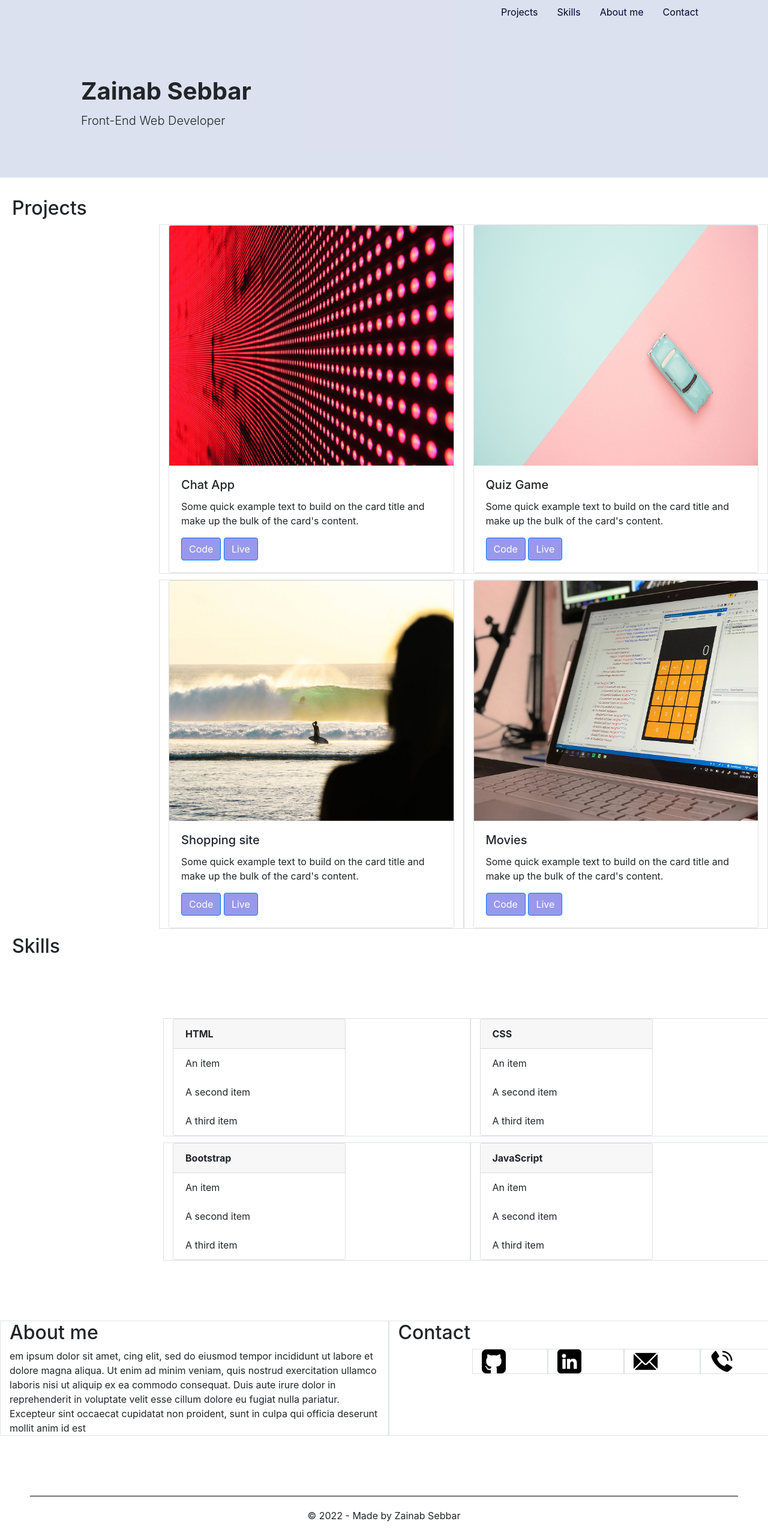
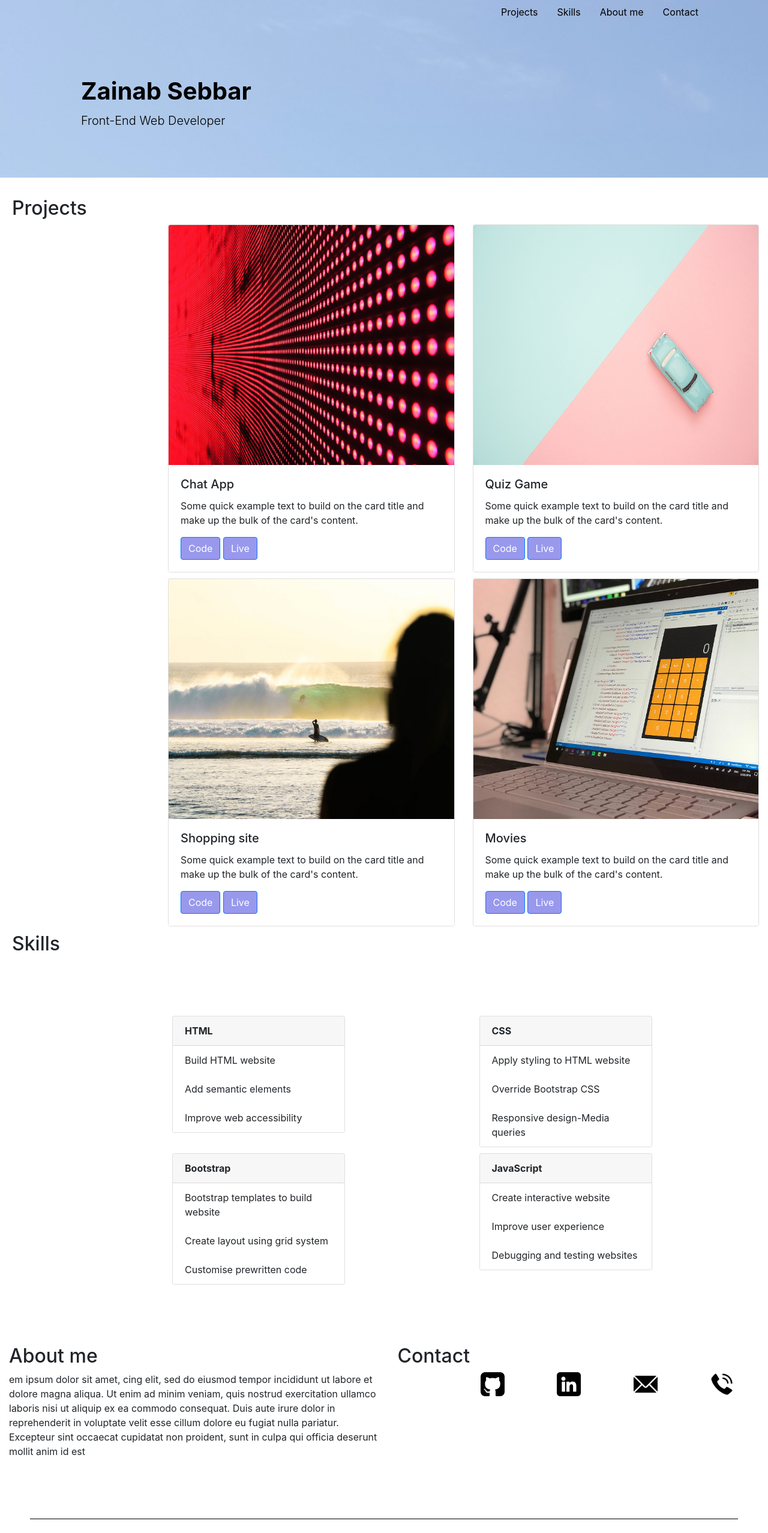
Before and after one commit to ZainaSE7835/Challenge-3, a plain HTML site: page index.html in a window 1280 px wide. Shown: the top 2555 px of the page at 60% size. Drawn offline with nearby package versions, Linux system fonts and the light colour scheme.

Commit message:
finalised

```diff
--- a/Assets/CSS/Style.css
+++ b/Assets/CSS/Style.css
@@ -1,19 +1,25 @@
+/*Nav bar moved to the right*/
 .nav{
     float: right;
     margin-right: 100px;
 }
 
-
+/*hover effect added to nav bar links*/
 .nav-link{
     transition: all 0.5s ease-in-out;
-    color: rgb(3, 3, 46);
+    color: black;
+}
+
+/*jumbotron styling*/
+.jumbotron{
+    background-color:rgba(192, 34, 81, 0.158);
 }
 
 .jumbotron{
-    background-color:rgba(37, 65, 155, 0.158);
-}
-.jumbotron img{
-    width:150px;
+    background-image: url(../../assets/images/20220724_160547\ \(2\).jpg);
+    background-size: cover;
+    background-repeat: no-repeat ;
+    background-position: center ;
 }
 
 .jumbotron h1{
@@ -21,11 +27,15 @@
     margin-left: 50px;
     margin-bottom: 10px;
     font-weight: bold;
+    color:black;
 }
 
 .jumbotron p{
     margin-left: 50px;
+    color:black;
 }
+
+/*Margins changed to create space around the different elements*/
 
 .row{
     margin-left: 20%;
@@ -59,21 +69,6 @@
     height:40px;
 }
 
-.footer{
-    display: flex;
-    align-items: center;
-    justify-content: center;
-    border-top: 1px solid black;
-    margin: 100px 50px 0px 50px;
-}
-
-
-.copyright{
-    text-align: center;
-    padding: 20px 0px 20px 0px;
-    width:100%;
-}
-
 .card-header{
     font-weight: bold;
 }
@@ -92,13 +87,21 @@
     height: 400px;
 }
 
-.jumbotron{
-    background-image: url();
-    background-size: cover;
-    background-repeat: no-repeat;
-    background-position: center;
-}
-
+/*button colour changed*/
 .btn{
     background-color: rgba(52, 52, 219, 0.507);
 }
+/*Flexbox*/
+.footer{
+    display: flex;
+    align-items: center;
+    justify-content: center;
+    border-top: 1px solid black;
+    margin: 100px 50px 0px 50px;
+}
+
+.copyright{
+    text-align: center;
+    padding: 20px 0px 20px 0px;
+    width:100%;
+}
--- a/index.html
+++ b/index.html
@@ -26,12 +26,13 @@
           <p class="lead">Front-End Web Developer</p>
         </div>
       </div>
+      <!--Projects section-->
       <div class="work-section" id="work">
         <h2>Projects</h2>
       </div>
       <div class="container-fluid">
         <div class="row">
-          <div class="col-sm-12 clo-md-6 col-lg-6 border bg red">
+          <div class="col-sm-12 clo-md-6 col-lg-6">
             <div class="card card-1" style="height:100%; width: 100%;">
                 <img src="./Assets/Images/02-portfolio-1.jpg" class="card-img-top" alt="...">
                 <div class="card-body">
@@ -42,7 +43,7 @@
                 </div>
               </div>
           </div>
-          <div class="col-sm-12 clo-md-6 col-lg-6 border bg red">
+          <div class="col-sm-12 clo-md-6 col-lg-6">
             <div class="card card-2" style="height:100%; width: 100%;">
                 <img src="./Assets/Images/02-portfolio-3.jpg" class="card-img-top" alt="...">
                 <div class="card-body">
@@ -55,7 +56,7 @@
           </div>
         </div>
         <div class="row">
-            <div class="col-sm-12 clo-md-6 col-lg-6 border bg red">
+            <div class="col-sm-12 clo-md-6 col-lg-6">
               <div class="card card-3" style="height: 100%; width: 100%;">
                 <img src="./Assets/Images/02-portfolio-4.jpg" class="card-img-top" alt="...">
                 <div class="card-body">
@@ -66,7 +67,7 @@
                 </div>
               </div>
             </div>
-            <div class="col-sm-12 clo-md-6 col-lg-6 border bg red">
+            <div class="col-sm-12 clo-md-6 col-lg-6">
                 <div class="card card-4" style="height:100%; width: 100%;">
                     <img src="./assets/images/02-portfolio-2.jpg" class="card-img-top" alt="...">
                     <div class="card-body">
@@ -85,85 +86,85 @@
       <h2>Skills</h2>
       <div class="container-fuid">
         <div class="row row3">
-          <div class="col-sm-12 col-md-6 col-lg-6 border bg"><div class="card" style="width: 18rem;">
+          <div class="col-sm-12 col-md-6 col-lg-6"><div class="card" style="width: 18rem;">
             <div class="card-header">
               HTML
             </div>
             <ul class="list-group list-group-flush">
-              <li class="list-group-item">An item</li>
-              <li class="list-group-item">A second item</li>
-              <li class="list-group-item">A third item</li>
+              <li class="list-group-item">Build HTML website</li>
+              <li class="list-group-item">Add semantic elements</li>
+              <li class="list-group-item">Improve web accessibility</li>
             </ul>
           </div>
         </div>
-          <div class="col-sm-12 col-md-6 col-lg-6 border bg"><div class="card" style="width: 18rem;">
+          <div class="col-sm-12 col-md-6 col-lg-6"><div class="card" style="width: 18rem;">
             <div class="card-header">
               CSS
             </div>
             <ul class="list-group list-group-flush">
-              <li class="list-group-item">An item</li>
-              <li class="list-group-item">A second item</li>
-              <li class="list-group-item">A third item</li>
+              <li class="list-group-item">Apply styling to HTML website</li>
+              <li class="list-group-item">Override Bootstrap CSS</li>
+              <li class="list-group-item">Responsive design-Media queries</li>
             </ul>
           </div>
         </div>
         </div>
         <div class="row row-3">
-          <div class="col-sm-12 col-md-6 col-lg-6 border bg"><div class="card" style="width: 18rem;">
+          <div class="col-sm-12 col-md-6 col-lg-6"><div class="card" style="width: 18rem;">
   <div class="card-header">
     Bootstrap
   </div>
   <ul class="list-group list-group-flush">
-    <li class="list-group-item">An item</li>
-    <li class="list-group-item">A second item</li>
-    <li class="list-group-item">A third item</li>
+    <li class="list-group-item">Bootstrap templates to build website</li>
+    <li class="list-group-item">Create layout using grid system</li>
+    <li class="list-group-item">Customise prewritten code</li>
   </ul>
 </div>
 </div>
-          <div class="col-sm-12 col-md-6 col-lg-6 border bg"><div class="card" style="width: 18rem;">
+          <div class="col-sm-12 col-md-6 col-lg-6"><div class="card" style="width: 18rem;">
   <div class="card-header">
     JavaScript
   </div>
   <ul class="list-group list-group-flush">
-    <li class="list-group-item">An item</li>
-    <li class="list-group-item">A second item</li>
-    <li class="list-group-item">A third item</li>
+    <li class="list-group-item">Create interactive website</li>
+    <li class="list-group-item">Improve user experience</li>
+    <li class="list-group-item">Debugging and testing websites</li>
   </ul>
 </div>
 </div>
     </div>
       </div>
       </div>
-      <!--About me section-->
+      <!--About me and Contact sectiona are in the same row-->
       <div class="about" id="aboutme">
         <div class="container-fuid">
             <div class="row row4">
-              <div class="col-sm-12 col-md-6 col-lg-6 border"><h2>About me</h2>em ipsum dolor sit amet, cing elit, sed do eiusmod tempor incididunt ut labore et dolore magna aliqua. Ut enim ad minim veniam, quis nostrud exercitation ullamco laboris nisi ut aliquip ex ea commodo consequat. Duis aute irure dolor in reprehenderit in voluptate velit esse cillum dolore eu fugiat nulla pariatur. Excepteur sint occaecat cupidatat non proident, sunt in culpa qui officia deserunt mollit anim id est </div>
-              <div class="col-sm-12 col-md-6 col-lg-6 border"><h2>Contact</h2>
+              <div class="col-sm-12 col-md-6 col-lg-6"><h2>About me</h2>em ipsum dolor sit amet, cing elit, sed do eiusmod tempor incididunt ut labore et dolore magna aliqua. Ut enim ad minim veniam, quis nostrud exercitation ullamco laboris nisi ut aliquip ex ea commodo consequat. Duis aute irure dolor in reprehenderit in voluptate velit esse cillum dolore eu fugiat nulla pariatur. Excepteur sint occaecat cupidatat non proident, sunt in culpa qui officia deserunt mollit anim id est </div>
+              <div class="col-sm-12 col-md-6 col-lg-6"><h2>Contact</h2>
               <div class="row row6">
-                <div class="col-sm-12 col-md-3 col-lg-3 border">
+                <div class="col-sm-12 col-md-3 col-lg-3">
                     <div class="social">
-                        <a href="#" target="_blank">
-                        <img src="./assets/images/25657.png">
+                        <a href="https://github.com/ZainaSE7835" target="_blank">
+                        <img src="./assets/images/25657.png" alt="github">
                         </a>
                     </div>
                 </div>
-                <div class="col-sm-12 col-md-3 col-lg-3 border">
+                <div class="col-sm-12 col-md-3 col-lg-3">
                     <div class="social">
                         <a href="#" target="_blank">
-                        <img src="./assets/images/3536569.png">
+                        <img src="./assets/images/3536569.png" alt="LinkedIn">
                         </a>
                     </div></div>
-                <div class="col-sm-12 col-md-3 col-lg-3 border">
+                <div class="col-sm-12 col-md-3 col-lg-3">
                     <div class="social">
-                        <a href="#" target="_blank">
-                        <img src="./assets/images/542689.png">
+                        <a href="mailto:zainab.sky@gmail.com" target="_blank">
+                        <img src="./assets/images/542689.png" alt="Gmail">
                         </a>
                     </div></div>
-                <div class="col-sm-12 col-md-3 col-lg-3 border">
+                <div class="col-sm-12 col-md-3 col-lg-3">
                     <div class="social">
-                        <a href="#" target="_blank">
-                        <img src="./assets/images/3059502.png">
+                        <a href="tel:07...." target="_blank">
+                        <img src="./assets/images/3059502.png" alt="Mobile phone">
                         </a>
                     </div></div>
               </div>
```
Also changed, not shown: Assets/Images/20220724_160547 (2).jpg (added), 1 other file.
